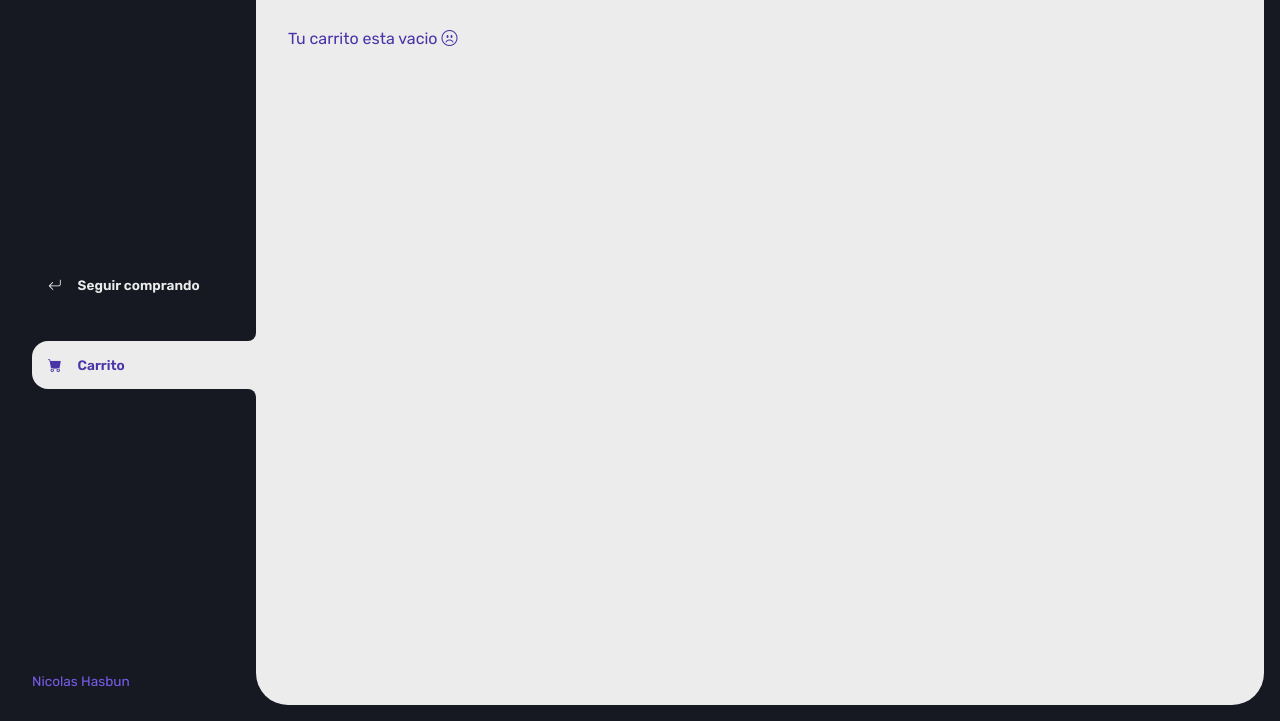
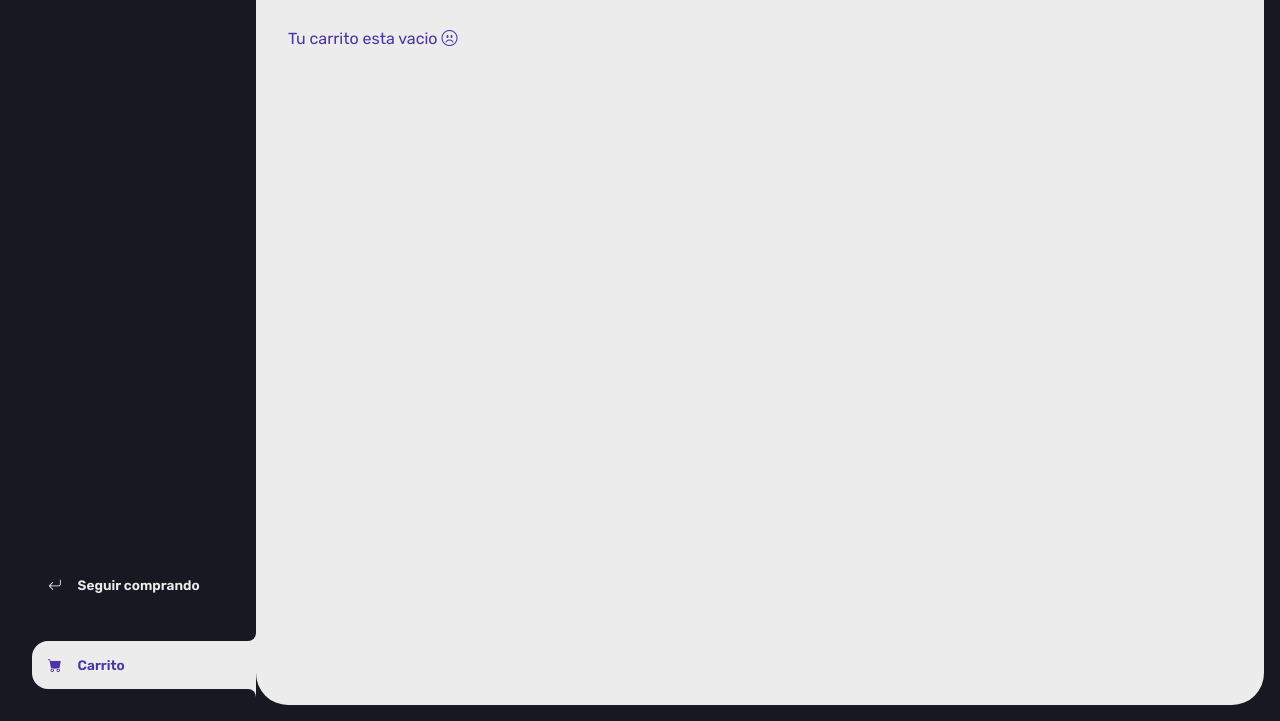
Before and after one commit to NicolasHasbun/Carrito_p1, a plain HTML site: page pages/carrito.html in a window 1280 px wide. Shown: the part 79-800 px from the top of the page. Drawn offline with nearby package versions, Linux system fonts and the light colour scheme.

Commit message:
se elimina footer

```diff
--- a/pages/carrito.html
+++ b/pages/carrito.html
@@ -33,9 +33,6 @@
                     </li>
                 </ul>
             </nav>
-            <footer>
-                <p class="texto-footer">Nicolas Hasbun</p>
-            </footer>
         </aside>
         <main>
             <h2 class="titulo-principal">Carrito</h2>
```
